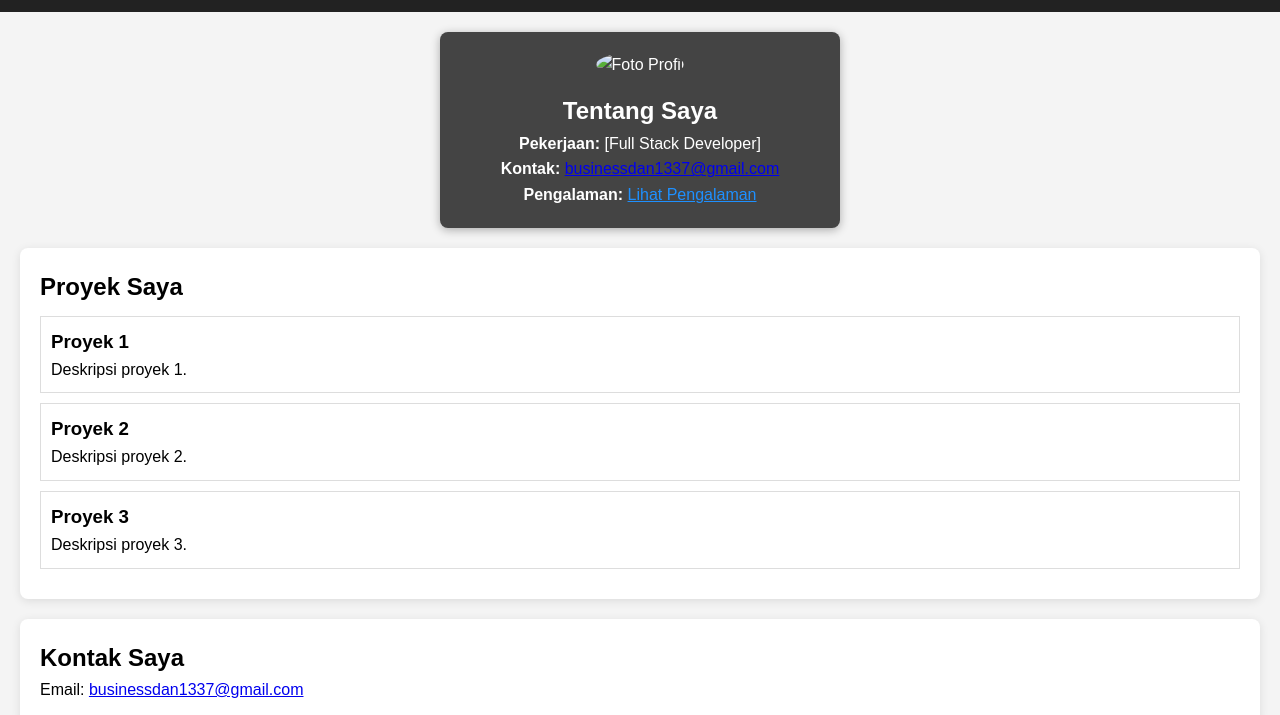
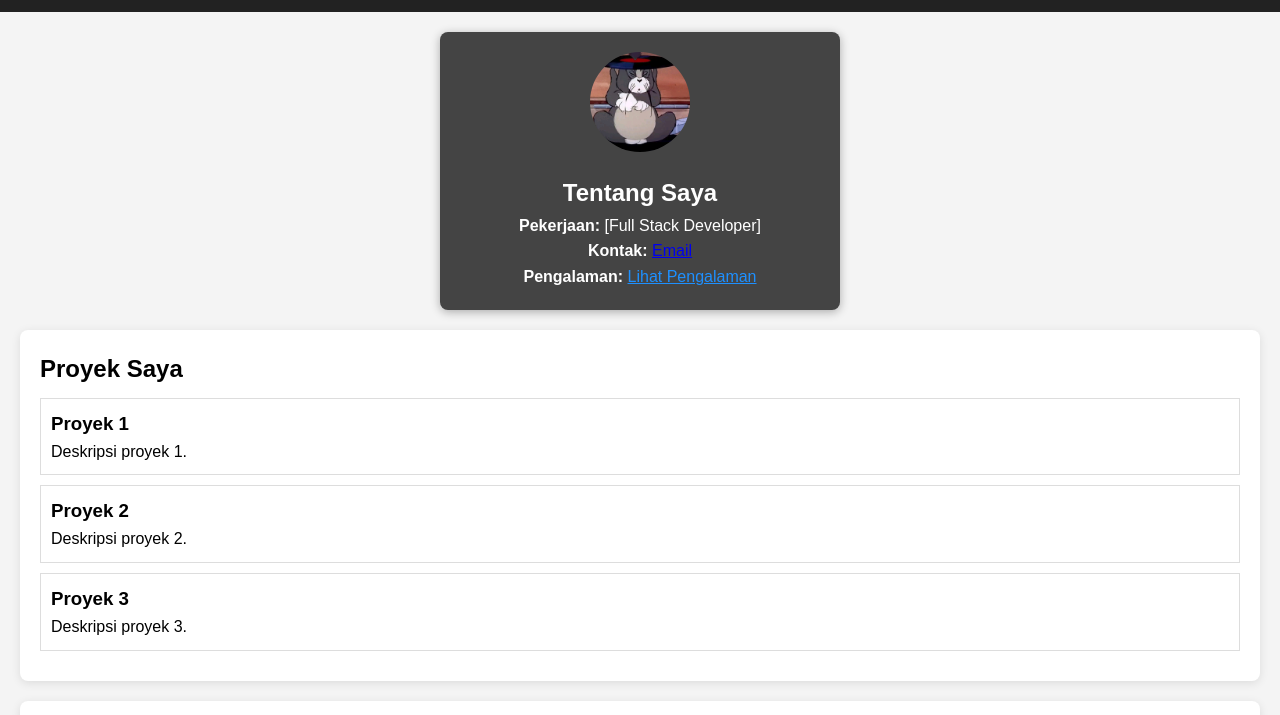
Before and after one commit to DreamGanz/DreamGanz.github.io, a plain HTML site: page Page/index.html in a window 1280 px wide. Shown: the part 85-800 px from the top of the page. Drawn offline with Linux system fonts and the light colour scheme.

Commit message:
Update index.html

```diff
--- a/Page/index.html
+++ b/Page/index.html
@@ -19,10 +19,10 @@
     </header>
 
     <section id="about" class="card">
-        <img src="path/to/your/profile.jpg" alt="Foto Profil" class="profile-pic">
+        <img src="Images/Pler.jpg" alt="Foto Profil" class="profile-pic">
         <h2>Tentang Saya</h2>
         <p><strong>Pekerjaan:</strong> [Full Stack Developer]</p>
-        <p><strong>Kontak:</strong> <a href="mailto: businessdan1337@gmail.com">businessdan1337@gmail.com</a></p>
+        <p><strong>Kontak:</strong> <a href="mailto: businessdan1337@gmail.com">Email</a></p>
         <p><strong>Pengalaman:</strong> <a href="folder/Data/Pengalaman.html" class="experience-link">Lihat Pengalaman</a></p>
     </section>
 
```
